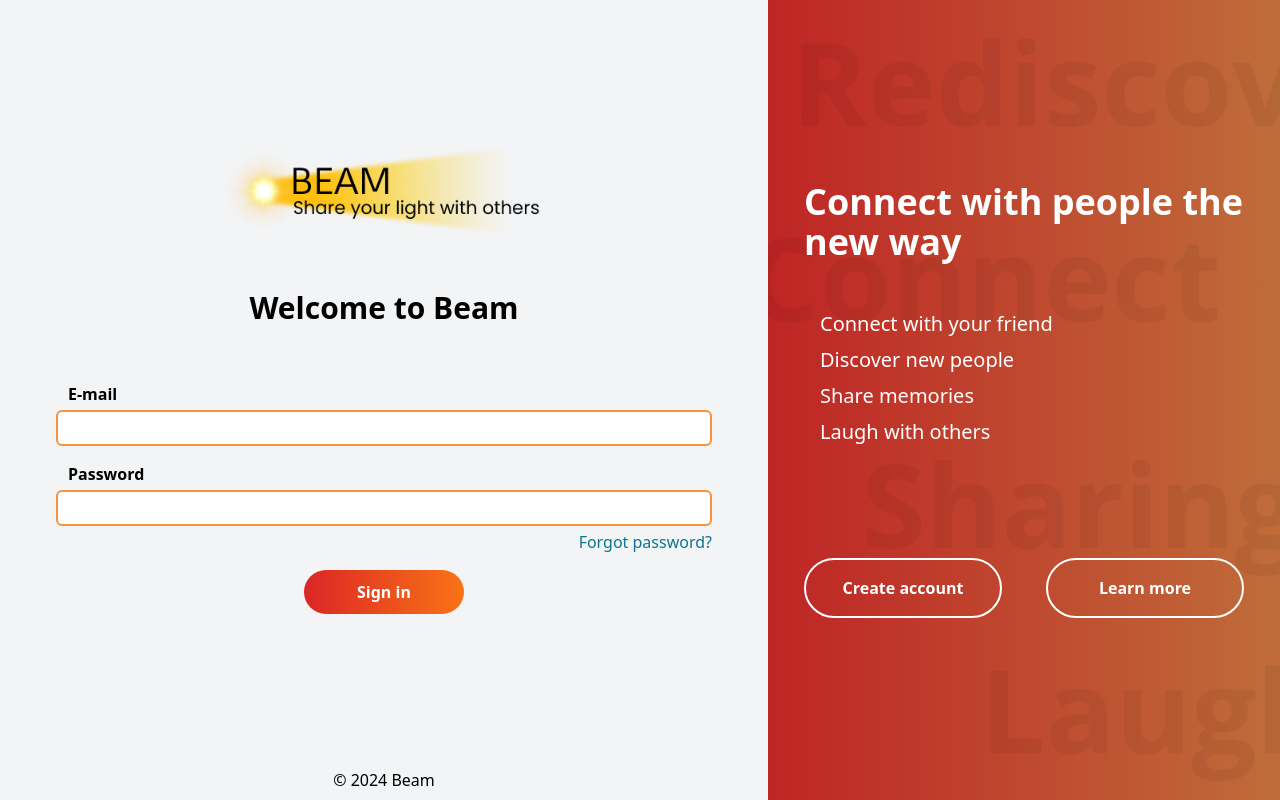
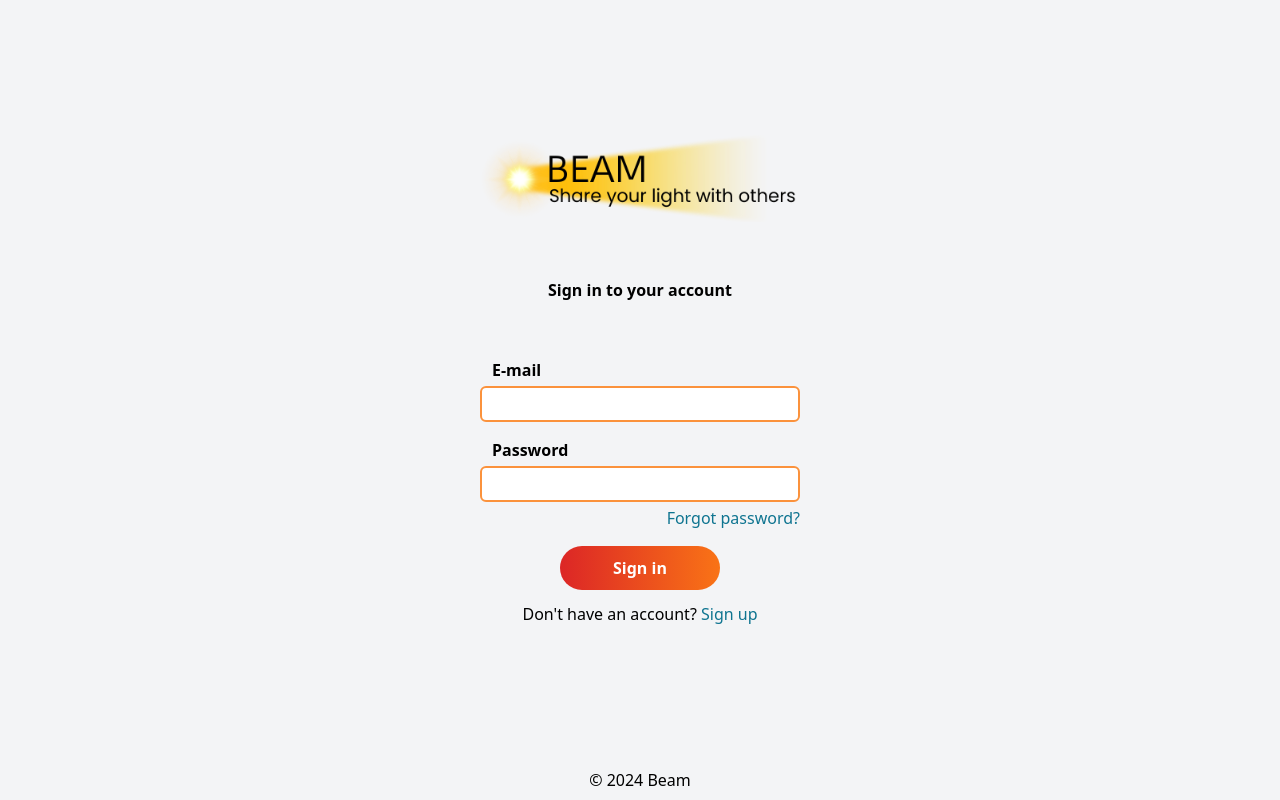
Before and after one commit to Andy19955/JavaScript-2, a website with bundled scripts: page index.html in a window 1280 px wide. Built offline with nearby package versions, Linux system fonts and the light colour scheme.

Commit message:
Remove sidebar and add app.js

```diff
--- a/index.html
+++ b/index.html
@@ -8,12 +8,13 @@
     <link rel="stylesheet" href="./css/style.css" />
     <link rel="shortcut icon" href="./images/favicon.ico" type="image/x-icon" />
     <script src="https://kit.fontawesome.com/39adc5ba14.js" crossorigin="anonymous"></script>
+    <script src="./js/app.js" type="module"></script>
   </head>
   <body class="bg-gray-100 flex flex-col min-h-screen">
-    <main class="flex flex-col flex-1 md:relative md:z-10">
-      <section class="flex flex-col items-center gap-10 md:gap-14 py-10 md:py-15 px-4 md:px-14 md:w-3/5 md:my-auto">
+    <main class="flex flex-col flex-1 justify-center items-center">
+      <section class="flex flex-col items-center gap-10 md:gap-14 p-4 w-fit md:w-1/2 max-w-lg m-4">
         <img src="./images/logo.png" alt="Beam logo with slogan" class="w-full max-w-80" />
-        <h1 class="text-2xl md:text-3xl font-bold">Welcome to Beam</h1>
+        <h1 class="text-xl md:text-2xl font-bold">Sign in to your account</h1>
         <form action="./profile" class="flex flex-col gap-4 w-full">
           <div class="flex flex-col gap-1">
             <label for="email" class="pl-3 font-bold">E-mail</label>
@@ -24,35 +25,15 @@
             <input type="password" id="password" class="px-3 py-1 border-2 border-solid border-orange-400 focus:outline-none rounded-md" minlength="8" autocomplete="current-password" required />
             <a href="#" class="text-cyan-700 hover:underline text-right">Forgot password?</a>
           </div>
-          <div class="mx-auto">
+          <div class="mx-auto flex flex-col gap-3 items-center">
             <button type="submit" class="w-40 text-white font-bold p-2.5 rounded-full bg-gradient-to-r from-red-600 to-orange-500 transition duration-100 hover:from-red-700 hover:to-orange-600">
               Sign in
             </button>
+            <p>Don't have an account? <a href="./register/" class="text-cyan-700 hover:underline">Sign up</a></p>
           </div>
         </form>
       </section>
-      <section
-        class="bg-[linear-gradient(rgba(0,0,0,0.25),rgba(0,0,0,0.25)),url('../images/login-background.png')] bg-cover bg-center md:z-1 text-white py-5 lg:py-9 px-5 lg:px-9 md:absolute md:top-0 md:-bottom-10 md:right-0 md:min-h-screen md:w-2/5"
-      >
-        <div class="flex flex-col gap-12 h-full justify-center">
-          <h2 class="text-3xl lg:text-4xl font-bold">Connect with people the new way</h2>
-          <div class="px-4 text-lg lg:text-xl">
-            <ul class="flex flex-col gap-2">
-              <li>Connect with your friend</li>
-              <li>Discover new people</li>
-              <li>Share memories</li>
-              <li>Laugh with others</li>
-            </ul>
-          </div>
-          <div class="flex justify-center font-bold gap-3 md:mt-10 lg:mt-16 lg:gap-11">
-            <a href="#" class="flex-1 p-2 lg:p-4 flex justify-center items-center text-center border-solid border-white border-2 rounded-full hover:bg-black/15 transition duration-100"
-              >Create account</a
-            >
-            <a href="#" class="flex-1 p-2 lg:p-4 flex justify-center items-center text-center border-solid border-white border-2 rounded-full hover:bg-black/15 transition duration-100">Learn more</a>
-          </div>
-        </div>
-      </section>
     </main>
-    <footer class="text-center md:w-3/5 p-2">&copy; 2024 Beam</footer>
+    <footer class="text-center p-2">&copy; 2024 Beam</footer>
   </body>
 </html>
```
